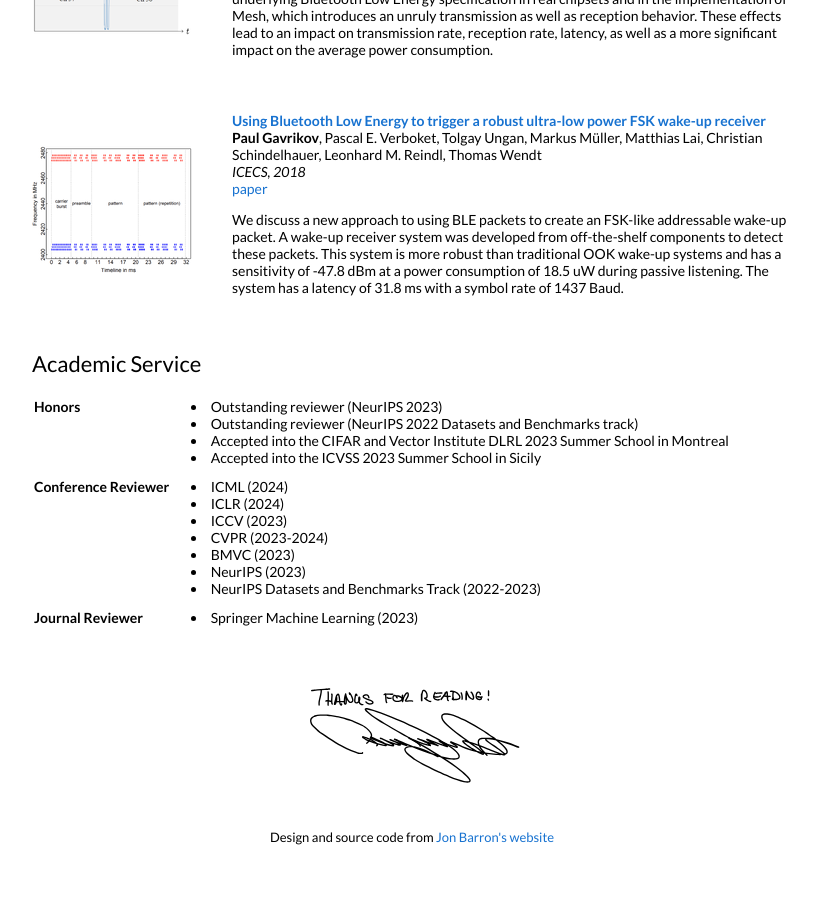
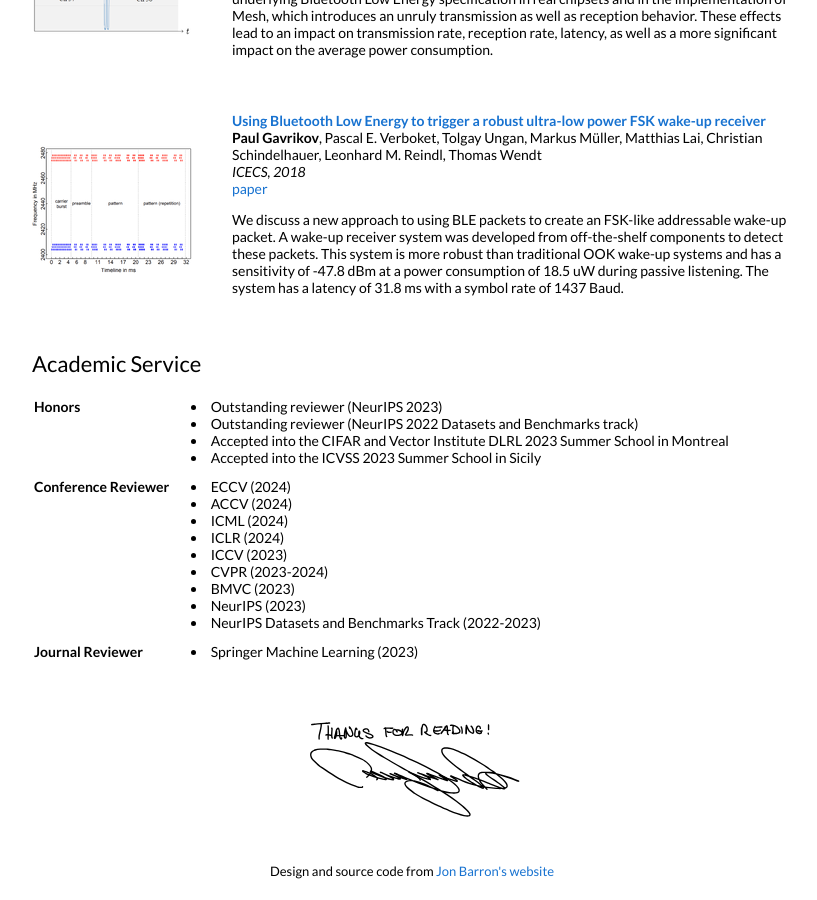
Before and after one commit to paulgavrikov/paulgavrikov.github.io, a Jekyll site: the page built from _posts/2018-05-15-intro.markdown, in a window 1280 px wide and 900 px high, scrolled down 3256 px. Shown: the whole window, without its empty margins (228-1045 px from the left). Built offline with Jekyll 4.4.1, drawn with Linux system fonts in a browser that asks for light colours; before the commit the page ends 4122 px from its top, so only the background shows below that.

Commit message:
updating reviewer section

```diff
--- a/_layouts/default.html
+++ b/_layouts/default.html
@@ -132,6 +132,8 @@
                 <tr>
                   <td><b>Conference Reviewer</b></td>
                   <td>
+                    <li>ECCV (2024)</li>
+                    <li>ACCV (2024)</li>
                     <li>ICML (2024)</li>
                     <li>ICLR (2024)</li>
                     <li>ICCV (2023)</li>
```
